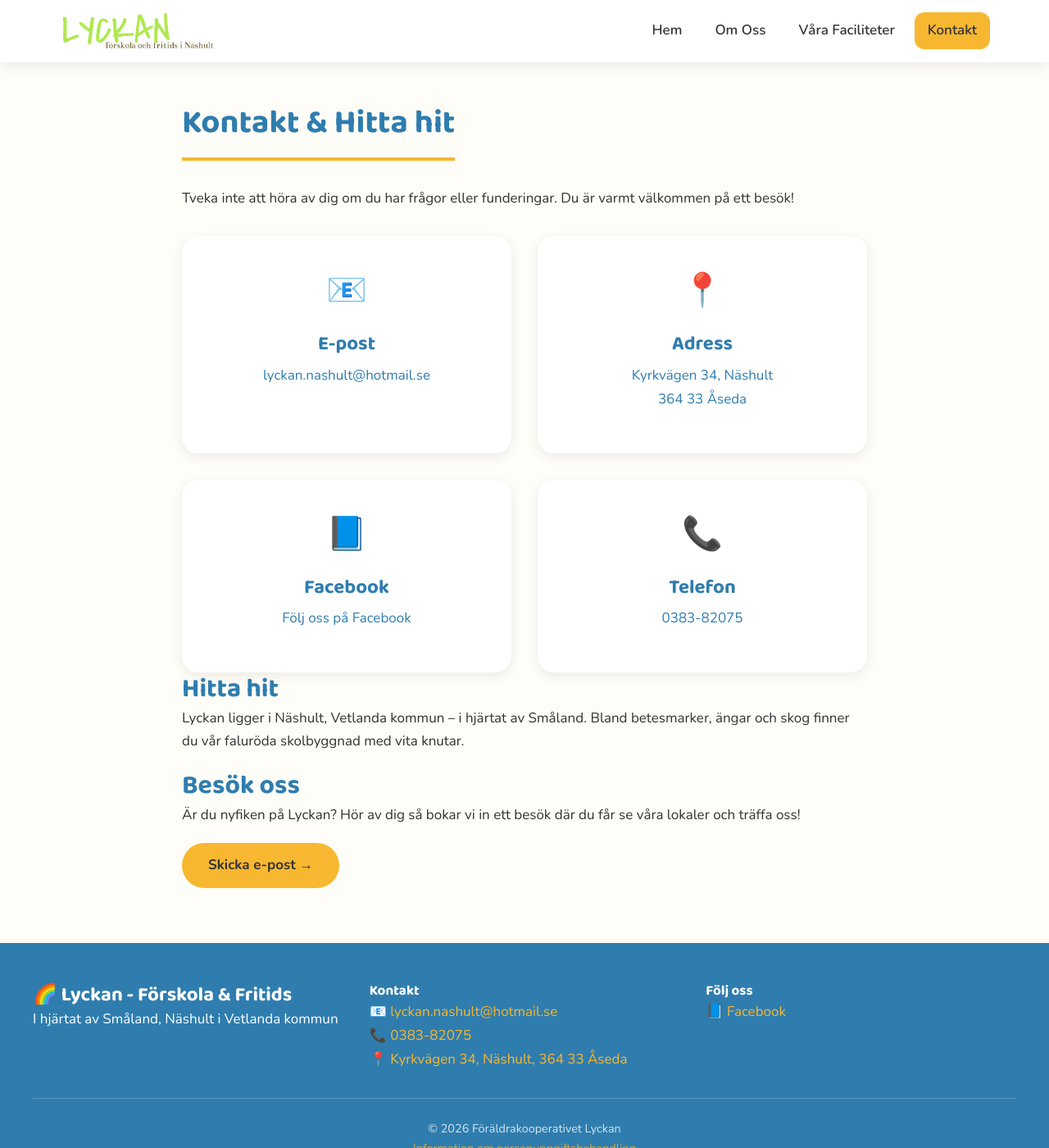
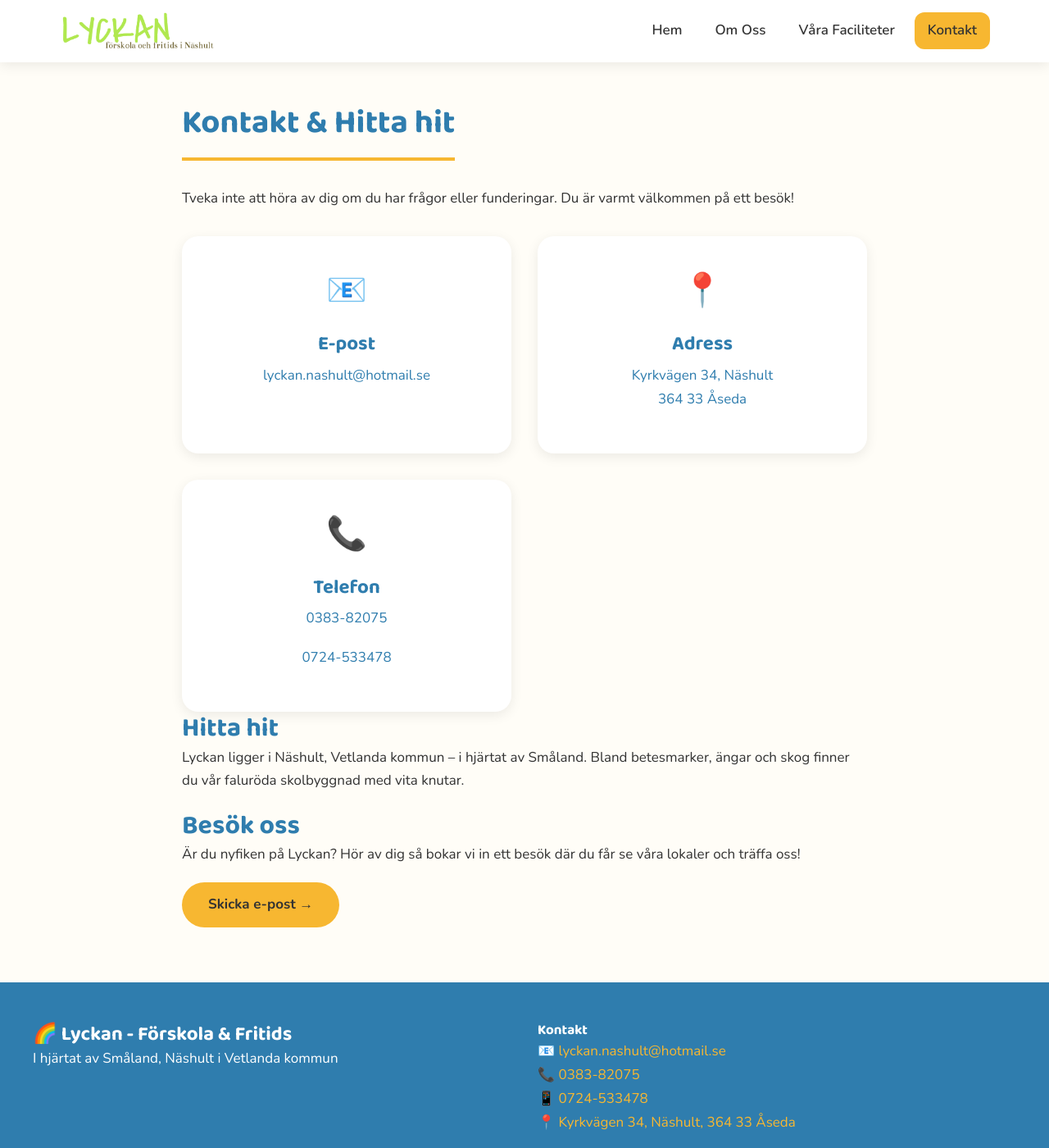
Before and after one commit to Danhe046/lyckan.github.io, a Jekyll site: the page built from kontakt.md, in a window 1280 px wide and 1400 px high. Shown: the whole window at 82% size. Built offline with Jekyll 4.4.1, drawn with Linux system fonts in a browser that asks for light colours.

```diff
--- a/_includes/footer.html
+++ b/_includes/footer.html
@@ -8,11 +8,8 @@
       <h4>Kontakt</h4>
       <p>📧 <a href="mailto:lyckan.nashult@hotmail.se">lyckan.nashult@hotmail.se</a></p>
       <p>📞 <a href="tel:+4638382075">0383-82075</a></p>
+      <p>📱 <a href="tel:+46724533478">0724-533478</a></p>
       <p>📍 <a href="https://www.google.com/maps/search/?api=1&query=Kyrkv%C3%A4gen+34%2C+364+33+%C3%85seda" target="_blank" rel="noopener">Kyrkvägen 34, Näshult, 364 33 Åseda</a></p>
-    </div>
-    <div class="footer-social">
-      <h4>Följ oss</h4>
-      <p><a href="http://www.facebook.com/groups/731336876958097/?fref=ts" target="_blank" rel="noopener">📘 Facebook</a></p>
     </div>
   </div>
   <div class="footer-bottom">
--- a/kontakt.md
+++ b/kontakt.md
@@ -20,15 +20,10 @@ Tveka inte att höra av dig om du har frågor eller funderingar. Du är varmt v
   </div>
 
   <div class="contact-card">
-    <div class="icon">📘</div>
-    <h3>Facebook</h3>
-    <p><a href="http://www.facebook.com/groups/731336876958097/?fref=ts" target="_blank" rel="noopener">Följ oss på Facebook</a></p>
-  </div>
-
-  <div class="contact-card">
     <div class="icon">📞</div>
     <h3>Telefon</h3>
     <p><a href="tel:+4638382075">0383-82075</a></p>
+    <p><a href="tel:+46724533478">0724-533478</a></p>
   </div>
 </div>
 
```
Also changed, not shown: faciliteter.md (+1 -1 lines), faciliteter/garden.md (+1 -2 lines), .github/copilot-instructions.md (added).
